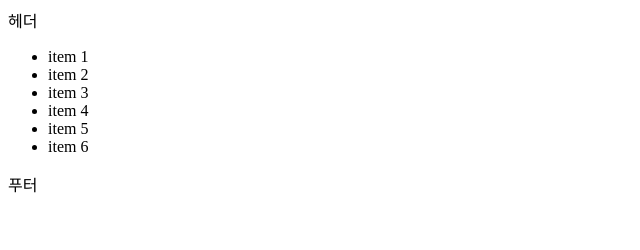
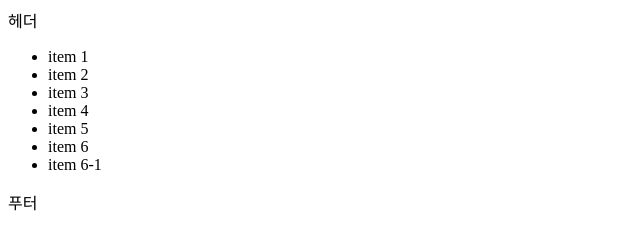
Before and after one commit to TClancyR6/training_01, a plain HTML site: page index.html in a window 1280 px wide. Shown: the whole page, without its empty margins (0-640 px from the left). Drawn offline with Linux system fonts and the light colour scheme.

Commit message:
commit06

```diff
--- a/index.html
+++ b/index.html
@@ -14,6 +14,7 @@
 			<li class="items">item 4</li>
 			<li class="items">item 5</li>
 			<li class="items">item 6</li>
+			<li class="items">item 6-1</li>
 		</ul>
 	</div>
 	<footer>푸터</footer>
```
